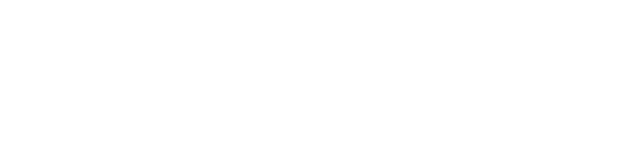
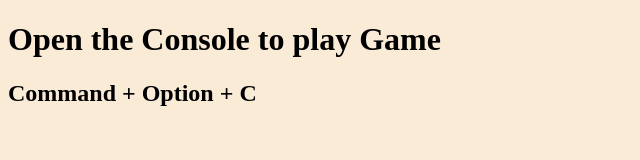
Before and after one commit to Luis-Rodriguez-02/odin-rock-paper-scissors, a plain HTML site: page index.html in a window 1280 px wide. Shown: the whole page, without its empty margins (0-640 px from the left). Drawn offline with Linux system fonts and the light colour scheme.

Commit message:
add beginning project structure

```diff
--- a/index.html
+++ b/index.html
@@ -8,6 +8,7 @@
   <script src="script.js"></script>
 </head>
 <body>
-  <h1></h1>
+  <h1>Open the Console to play Game</h1>
+  <h2>Command + Option + C</h2>
 </body>
 </html>
--- a/style.css
+++ b/style.css
@@ -0,0 +1,8 @@
+body {
+  background-color: antiquewhite;
+}
+
+h1 {
+  color: black;
+  font-family:'Times New Roman', Times, serif';
+}
```
